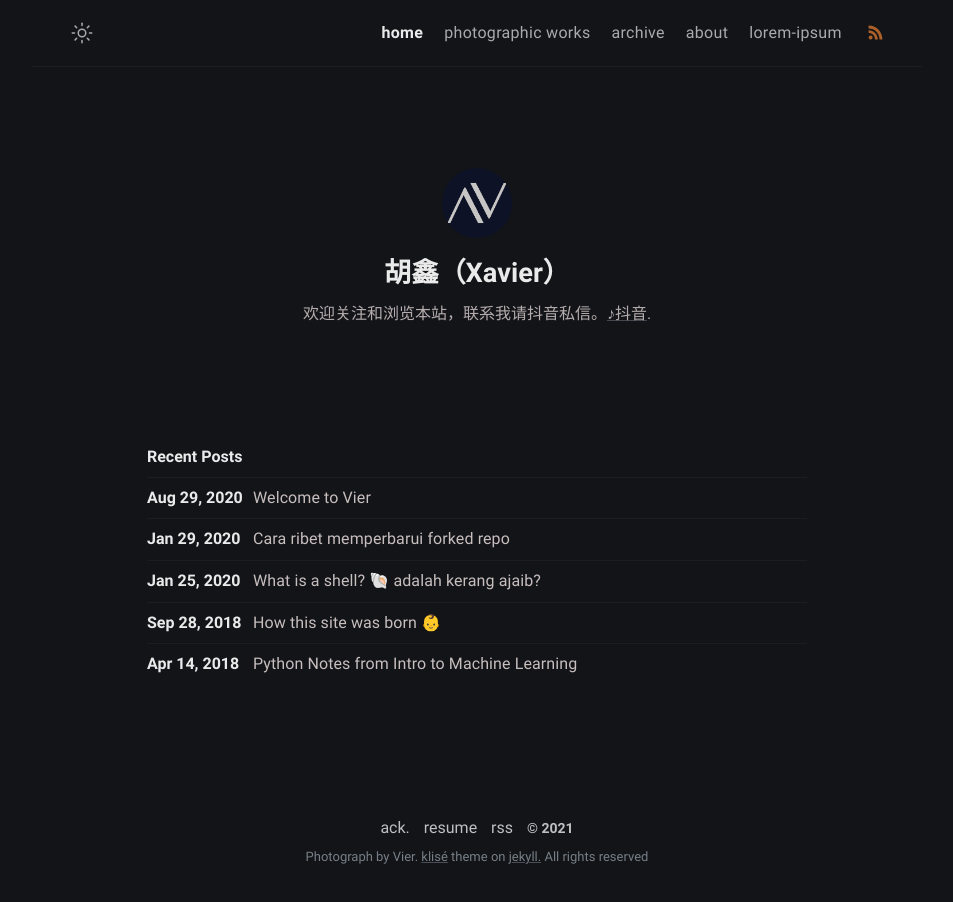
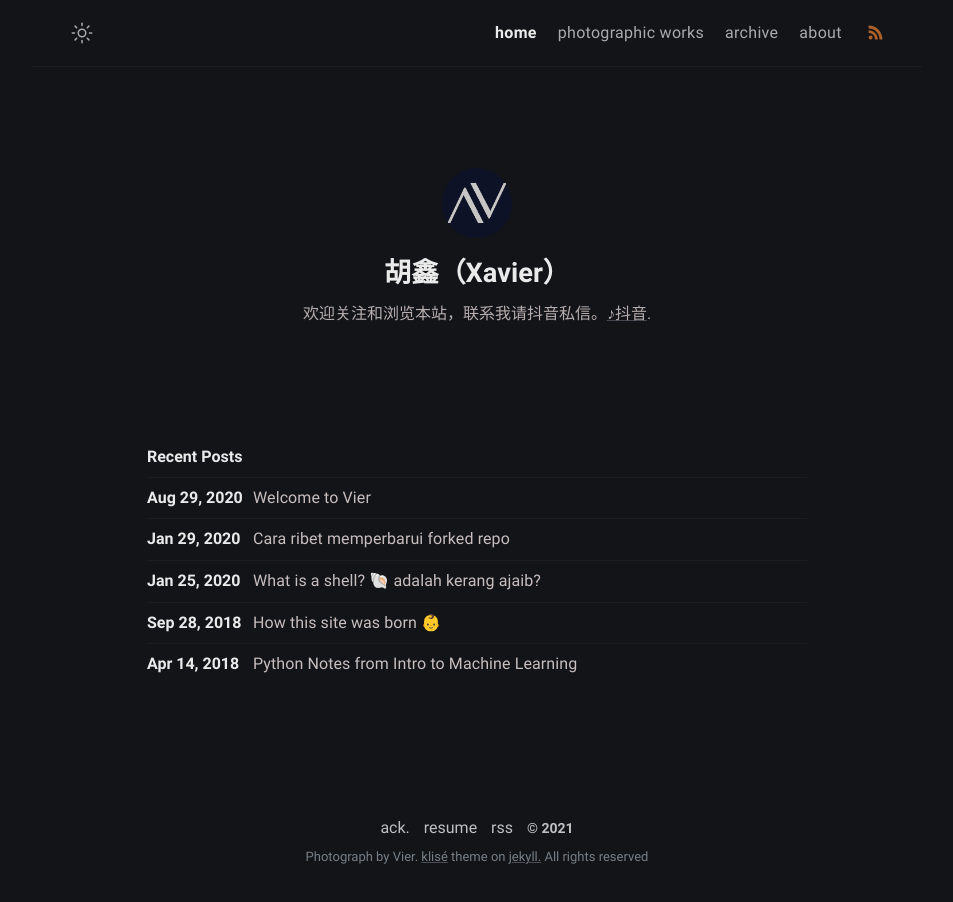
Before and after one commit to X-Vier/super-turmeric-17d7d, a Jekyll site: the page built from index.md, in a window 1280 px wide. Shown: the whole page, without its empty margins (163-1116 px from the left). Built offline with Jekyll 4.4.1, drawn with Linux system fonts in a browser that asks for light colours.

Commit message:
menus.yml: updated items

```diff
--- a/_data/menus.yml
+++ b/_data/menus.yml
@@ -11,7 +11,3 @@
 - title: about
   url: /about/
   external: false
-- title: lorem-ipsum
-  url: lorem-ipsum
-  external: false
-  type: menu_item
```
